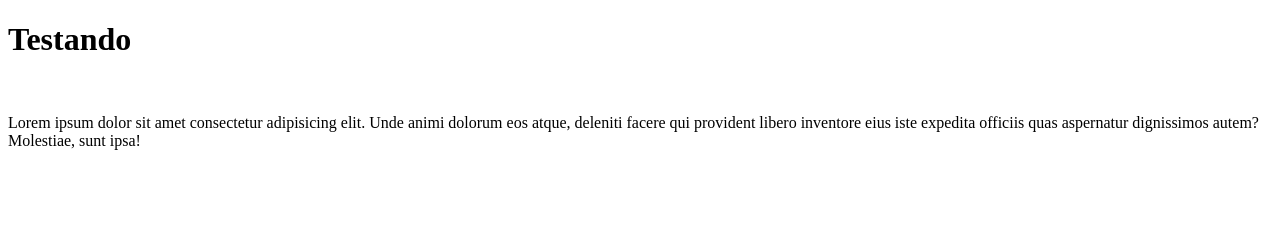
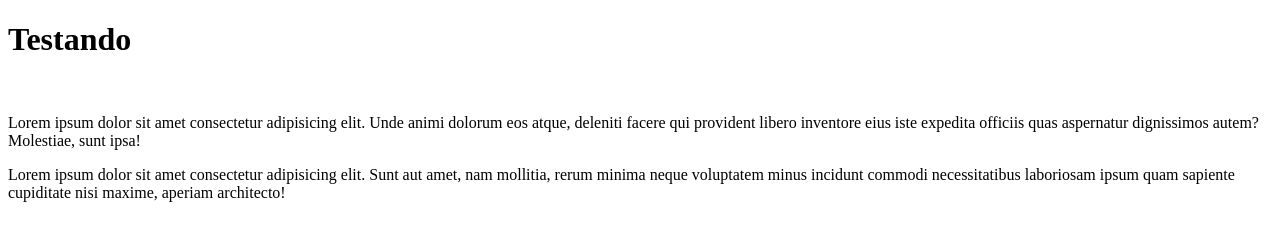
Before and after one commit to AndreMeneses98/NunesAdvocacia, a plain HTML site: page exemplo/index.html in a window 1280 px wide. Drawn offline with Linux system fonts and the light colour scheme.

Commit message:
Add paragrafo

```diff
--- a/exemplo/index.html
+++ b/exemplo/index.html
@@ -10,5 +10,7 @@
     <h1>Testando</h1>
     <br>
     <p>Lorem ipsum dolor sit amet consectetur adipisicing elit. Unde animi dolorum eos atque, deleniti facere qui provident libero inventore eius iste expedita officiis quas aspernatur dignissimos autem? Molestiae, sunt ipsa!</p>
+
+    <p>Lorem ipsum dolor sit amet consectetur adipisicing elit. Sunt aut amet, nam mollitia, rerum minima neque voluptatem minus incidunt commodi necessitatibus laboriosam ipsum quam sapiente cupiditate nisi maxime, aperiam architecto!</p>
 </body>
 </html>
```
